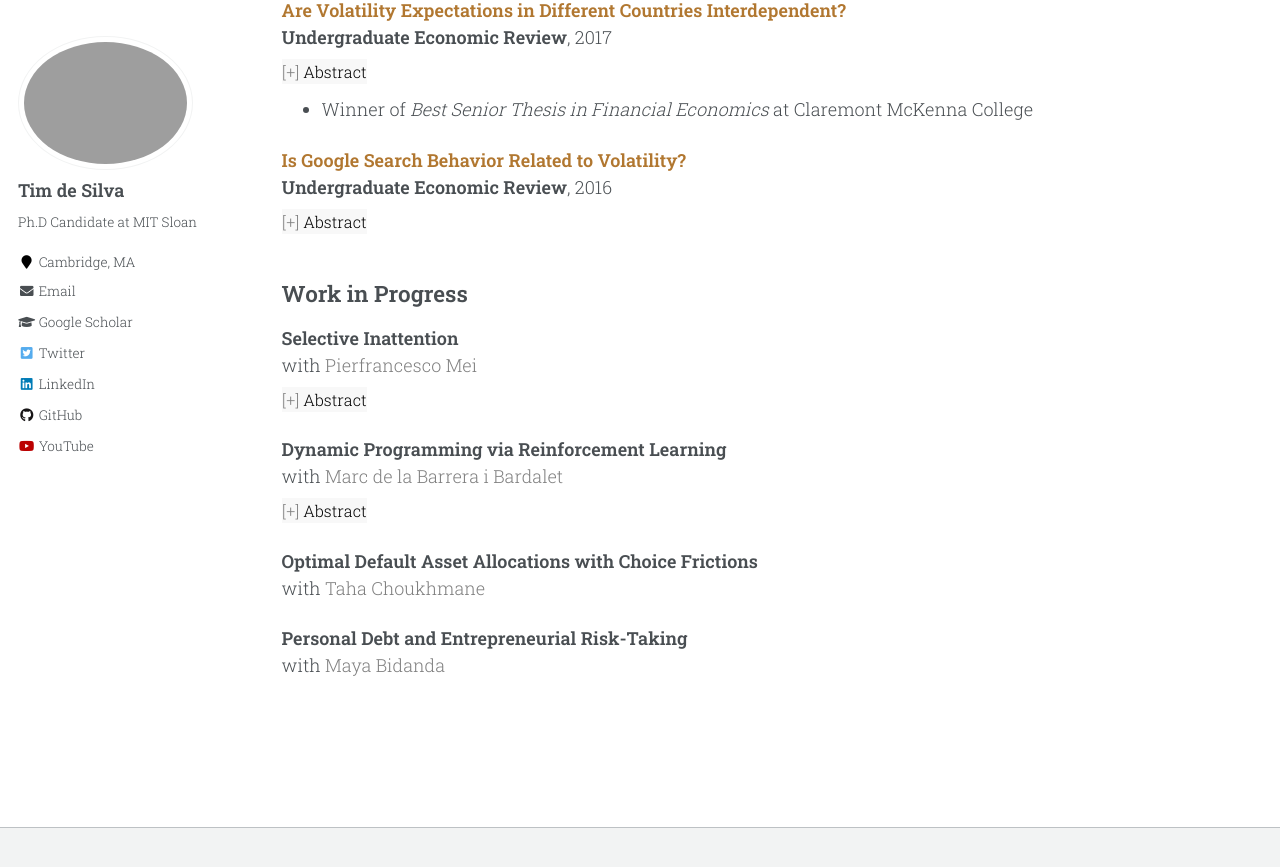
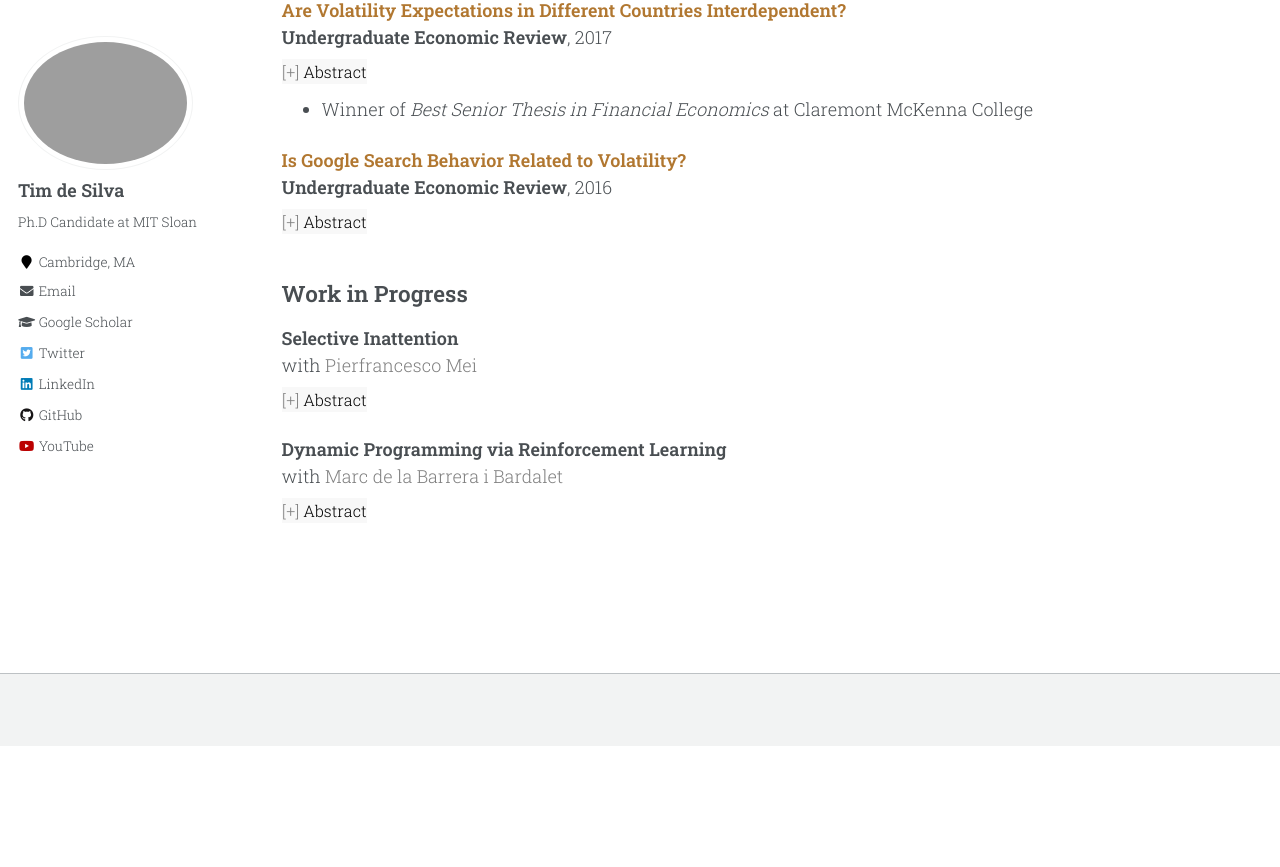
Before and after one commit to timhdesilva/timhdesilva.github.io, a Jekyll site: the page built from _pages/research.html, in a window 1280 px wide and 900 px high, scrolled down 959 px. Shown: the top 867 px of the window. Built offline with Jekyll 4.4.1, drawn with Linux system fonts in a browser that asks for light colours; after the commit the page ends 1705 px from its top, so only the background shows below that.

Commit message:
update research

```diff
--- a/_pages/research.html
+++ b/_pages/research.html
@@ -156,15 +156,6 @@ author_profile: true
   Traditional dynamic programming requires a mathematical model of the state transition function. Using reinforcement learning techniques, we develop a framework that allows more general transition functions. The modeler does not need to know the transition function as long as it can simulate realizations of it or observe realizations from data. We apply it to the income fluctuations problem and show that our solution technique is able to learn the underlying data-generating process, achieving the same value as traditional methods. We then quantify the welfare loss of assuming the income process is an AR1 instead of using real income realizations.
 </div>
 
-<p>
-    <strong>Optimal Default Asset Allocations with Choice Frictions</strong>
-    <br>with <a style="text-decoration:none; color:gray" href="https://tahachoukhmane.com/">Taha Choukhmane</a>
-</p>
-<p>
-    <strong>Personal Debt and Entrepreneurial Risk-Taking</strong>
-    <br>with <a style="text-decoration:none; color:gray" href="https://www.mayabidanda.com/home">Maya Bidanda</a>
-</p>
-
 
 
 <!-----------------------------------------------------------SCRIPTS---------------------------------------------------------------->
```
